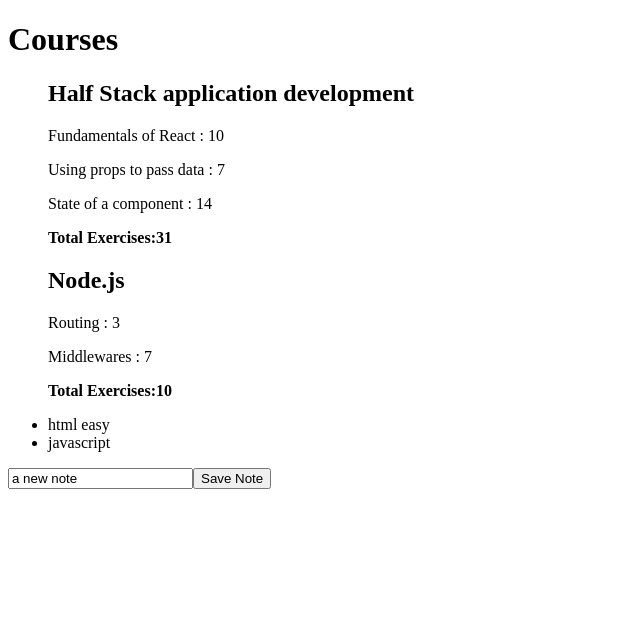
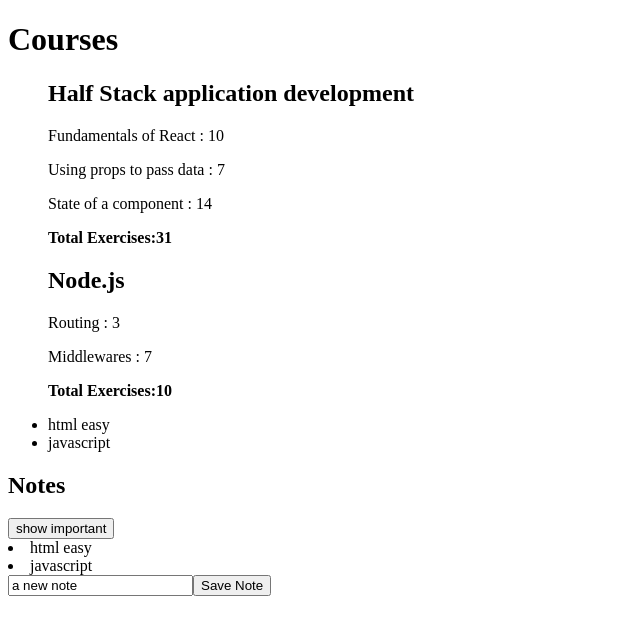
Before and after one commit to tdean787/fullstackopen-main-curriculum, a React (Create React App) app: page / in a window 1280 px wide. Shown: the top 634 px of the page, without its empty margins (0-640 px from the left). Built offline with nearby package versions, Linux system fonts and the light colour scheme.

Commit message:
filter notes

```diff
--- a/src/App.js
+++ b/src/App.js
@@ -59,6 +59,7 @@ const History = (props) => {
 const App = (props) => {
   const [notes, setNotes] = useState(props.notes);
   const [newNote, setNewNote] = useState("a new note");
+  const [showAll, setShowAll] = useState(true);
 
   const courses = [
     {
@@ -114,22 +115,44 @@ const App = (props) => {
   const handleNoteChange = (event) => {
     setNewNote(event.target.value);
   };
+
+  const notesToShow = showAll
+    ? notes
+    : notes.filter((note) => note.important === true);
+
   return (
     <div>
       <h1>Courses</h1>
       {/* <Total course={course.parts} /> */}
       <ul>
         {courses.map((element) => {
-          return <Course name={element.name} parts={element.parts} />;
+          return (
+            <Course
+              key={element.id}
+              name={element.name}
+              parts={element.parts}
+            />
+          );
         })}
         {/* // <Course name={element.name} /> */}
       </ul>
 
       <ul>
         {notes.map((note) => (
-          <Note note={note.content} key={note.id} />
+          <Note note={note} key={note.id} />
         ))}
       </ul>
+      {/* {notesToShow.map((note) => note.content)} */}
+
+      <h2> Notes </h2>
+      <div>
+        <button onClick={() => setShowAll(!showAll)}>
+          show {showAll ? "important" : "all"}
+        </button>
+      </div>
+      {notesToShow.map((note) => (
+        <Note key={note.id} note={note} />
+      ))}
 
       <form onSubmit={addNote}>
         <input onChange={handleNoteChange} value={newNote} />
--- a/src/components/Note.js
+++ b/src/components/Note.js
@@ -1,7 +1,7 @@
 import React from "react";
 
 const Note = ({ note }) => {
-  return <li key={note.id}>{note}</li>;
+  return <li key={note.id}>{note.content}</li>;
 };
 
 export default Note;
--- a/src/index.js
+++ b/src/index.js
@@ -2,8 +2,8 @@ import ReactDOM from "react-dom";
 import App from "./App";
 
 const notes = [
-  { content: "html easy", id: 1 },
-  { content: "javascript", id: 2 },
+  { content: "html easy", id: 1, important: true },
+  { content: "javascript", id: 2, important: false },
 ];
 
 ReactDOM.render(<App notes={notes} />, document.getElementById("root"));
```
